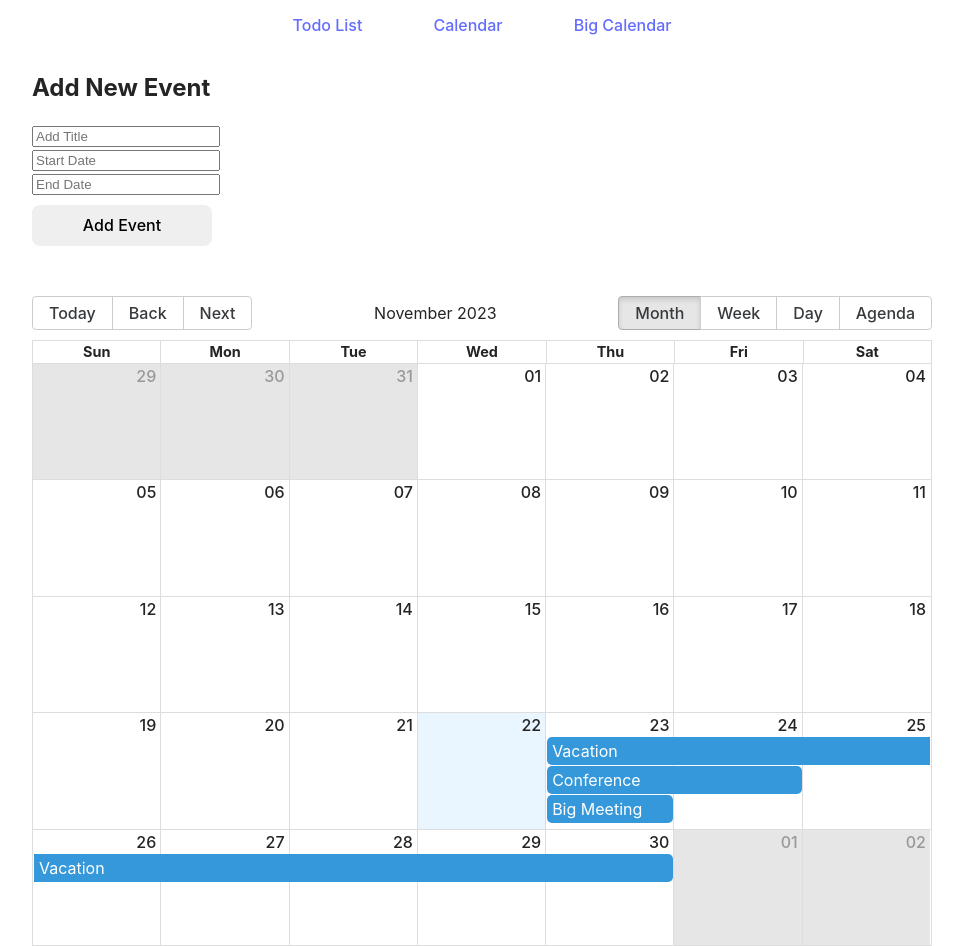
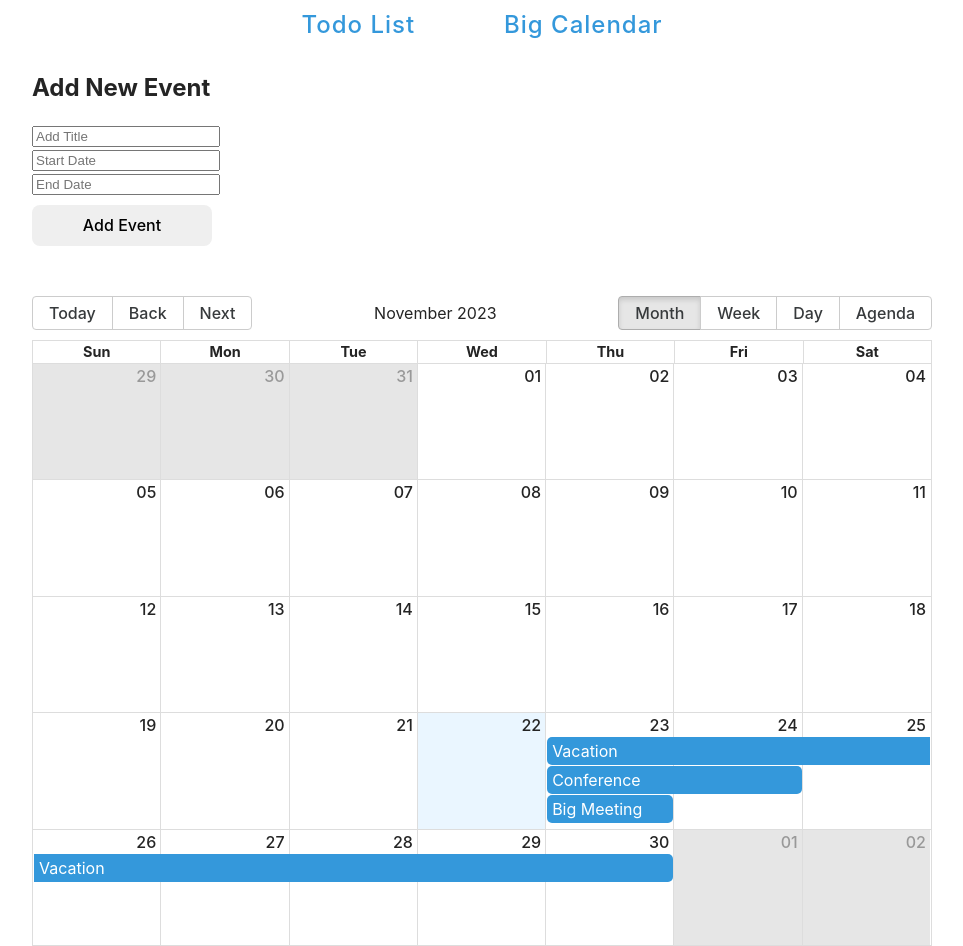
Before and after one commit to Carole-GRD/react-intro, a React (Vite) app: page /big-calendar in a window 1280 px wide. Shown: the whole page, without its empty margins (158-1121 px from the left). Built offline with nearby package versions, Linux system fonts and the light colour scheme.

Commit message:
add function update event (end)

```diff
--- a/src/containers/bigCalendar/BigCalendar.jsx
+++ b/src/containers/bigCalendar/BigCalendar.jsx
@@ -35,7 +35,6 @@ const myEventsList = [
     }
 ]
 
-
 const localizer = dateFnsLocalizer({
     format,
     parse,
@@ -46,20 +45,17 @@ const localizer = dateFnsLocalizer({
 
 const LSKEY = "MyTodoApp";
 
-function BigCalendar(props) {
 
 
+function BigCalendar() {
+
     const [newEvent, setNewEvent] = useState({title: "", start: "", end: ""})
-    // const [allEvents, setAllEvents] = useState(myEventsList)
     const [selectedEvent, setSelectedEvent] = useState(null);
-    const [updatedEvent, setUpdatedEvent] = useState(null);
 
     const [allEvents, setAllEvents] = useState(() => {
         const storedEvents = JSON.parse(
             window.localStorage.getItem(LSKEY + ".events")
         );
-        console.log('myEventsList', myEventsList);
-        console.log('storedEvents', storedEvents);
         return (storedEvents == null || storedEvents.length === 0) ? myEventsList : storedEvents;
     });
 
@@ -68,76 +64,94 @@ function BigCalendar(props) {
 
     // TODO : n'enregistrer dans le localStorage que lorsqu'on quitte la page
     useEffect(() => {
-        // Sauvegarder les todos dans le localStorage à chaque changement
         window.localStorage.setItem(LSKEY + ".events", JSON.stringify(allEvents));
-        console.log(allEvents);
     }, [allEvents])
-
 
 
     function handleAddEvent() {
         setAllEvents([...allEvents, newEvent]);
+        setNewEvent({ title: "", start: "", end: "" });
     }
 
 
-    // ---------------------------------------------
     function handleDeleteEvent(eventTitle) {
-        const updatedEvents = allEvents.filter(event => event.title !== eventTitle);
-        setAllEvents(updatedEvents);
+        const deletedEvents = allEvents.filter(event => event.title !== eventTitle);
+        setAllEvents(deletedEvents);
+        setSelectedEvent(null);
     }
+
     function handleUpdateEvent(eventToUpdate) {
-        console.log('event to update : ', eventToUpdate);
-        setUpdatedEvent(eventToUpdate);
-        // TODO : lancer la fonction handleAddEvent mais la modifier
-        // il faut vérifier si c'est un nouveau event ou si on modifie l'event !!!
-        // TODO : trouver l'index de l'event à modifier et le modifier
-        // const updatedEvents = allEvents.filter(event => event.title !== eventTitle);
-        // setAllEvents(updatedEvents);
+
+        const updatedEvent = allEvents.find(event => event.title === eventToUpdate.title);
+
+        if (updatedEvent) {
+            // si les champs sont vides, garde les valeurs avant modification
+            if (newEvent.title === '') {
+                newEvent.title = eventToUpdate.title;
             }
+            if (newEvent.start === '') {
+                newEvent.start = eventToUpdate.start;
+            }
+            if (newEvent.end === '') {
+                newEvent.end = eventToUpdate.end;
+            }
+            // trouve l'index de l'event dans la liste
+            const index = allEvents.indexOf(updatedEvent);
+            // fais une copie
+            const newEvents = [...allEvents];
+            // modifie l'event de la copie
+            newEvents.splice(index, 1, newEvent);
+            // réactualise l'état de la liste todos
+            setAllEvents(newEvents);
+        }
+        setNewEvent({ title: "", start: "", end: "" });
+        setSelectedEvent(null);
+    }
+
+    // annule la sélection de l'event (si l'utilisateur ne veut pas le modifier, ni le supprimer)
     function handleCancelEvent() {
         setSelectedEvent(null);
-        setUpdatedEvent(null);
     }
 
-    // ---------------------------------------------
 
     return (
         <div className='big-calendar-container'>
-            <h2>{updatedEvent ? 'Update' : 'Add New'} Event</h2>
+            <h2>{selectedEvent ? selectedEvent.title : 'Add New Event'}</h2>
             <div className='add-event'>
                 <input
                     type="text"
-                    placeholder="Add Title"
+                    placeholder={selectedEvent ? selectedEvent.title : "Add Title"}
                     value={newEvent.title}
                     onChange={(e) => setNewEvent({...newEvent, title: e.target.value})}
                 />
                 <DatePicker
                     className="date-picker"
-                    placeholderText="Start Date"
+                    placeholderText={selectedEvent
+                        ? `${new Date(selectedEvent.start).getDate()}/${new Date(selectedEvent.start).getMonth() + 1}/${new Date(selectedEvent.start).getFullYear()}`
+                        : "Start Date"}
                     selected={newEvent.start}
                     onChange={(start) => setNewEvent({...newEvent, start})}
                 />
                 <DatePicker
                     className="date-picker"
-                    placeholderText="End Date"
+                    placeholderText={selectedEvent
+                        ? `${new Date(selectedEvent.end).getDate()}/${new Date(selectedEvent.end).getMonth() + 1}/${new Date(selectedEvent.end).getFullYear()}`
+                        : "End Date"}
                     selected={newEvent.end}
                     onChange={(end) => setNewEvent({...newEvent, end})}
                 />
+                {!selectedEvent ? (
                     <button onClick={handleAddEvent} className='add-event-btn'>
                         Add Event
                     </button>
-            </div>
-
-            {/* ---------------------------------- */}
-            {selectedEvent && (
+                ) : (
                     <div className='selected-event'>
-                    <span>{selectedEvent.title}</span>
                         <button onClick={() => handleUpdateEvent(selectedEvent)}>Update</button>
                         <button onClick={() => handleDeleteEvent(selectedEvent.title)}>Delete</button>
                         <button onClick={handleCancelEvent}>Cancel</button>
                     </div>
                 )}
-            {/* ---------------------------------- */}
+            </div>
 
 
             <Calendar
@@ -146,7 +160,7 @@ function BigCalendar(props) {
                 startAccessor="start"
                 endAccessor="end"
                 className='big-calendar'
-                eventPropGetter={(event) => ({ style: { backgroundColor: '#3498db' } })}
+                eventPropGetter={() => ({ style: { backgroundColor: '#3498db' } })}
                 onSelectEvent={(event) => setSelectedEvent(event)}
             />
         </div>
--- a/src/containers/bigCalendar/bigCalendar.css
+++ b/src/containers/bigCalendar/bigCalendar.css
@@ -28,18 +28,8 @@
 .big-calendar-container .selected-event {
     display: flex;
     gap: 15px;
-    align-items: center;
-    width: fit-content;
-    margin: 15px auto 0;
-    background-color: #3498db;
-    padding: 10px 30px;
-    border-radius: 10px;
-}
+    margin-top: 10px;
 
-.big-calendar-container .selected-event span {
-    color: #fff;
-    font-size: 1.3rem;
-    font-weight: 600;
 }
 
 .big-calendar-container .big-calendar {
--- a/src/containers/navigate/Navigate.jsx
+++ b/src/containers/navigate/Navigate.jsx
@@ -7,17 +7,17 @@ function Navigate() {
         <div className='navigate'>
             <ul>
                 <li>
-                    <Link to="/">
+                    <Link to="/" className="nav-link">
                         Todo List
                     </Link>
                 </li>
-                <li>
-                    <Link to="/calendar">
+                {/* <li>
+                    <Link to="/calendar" className="nav-link">
                         Calendar
                     </Link>
-                </li>
+                </li> */}
                 <li>
-                    <Link to="/big-calendar">
+                    <Link to="/big-calendar" className="nav-link">
                         Big Calendar
                     </Link>
                 </li>
--- a/src/containers/navigate/navigate.css
+++ b/src/containers/navigate/navigate.css
@@ -2,14 +2,47 @@
 .navigate {
     display: flex;
     align-items: center;
-    height: 50px;
+    height: 100px;
 }
 
 .navigate ul {
     padding: 0;
     display: flex;
-    justify-content: space-around;
-    width: 50%;
-    margin: 0 auto;
+    flex-direction: column;
+    align-items: center;
+    width: 90%;
+    margin: auto;
     list-style-type: none;
 }
+
+.navigate ul li a.nav-link {
+    color: #3498db;
+    font-size: 1.2rem;
+    margin-top: 20px;
+}
+
+@media only screen and (min-width: 400px) {
+    .navigate {
+        height: 50px;
+    }
+    .navigate ul {
+        flex-direction: row;
+        justify-content: space-around;
+        width: 60%;
+    }
+    .navigate ul li a.nav-link {
+        font-size: 1.2rem;
+        letter-spacing: .5px;
+    }
+}
+
+@media only screen and (min-width: 800px) {
+
+    .navigate ul {
+        width: 50%;
+    }
+    .navigate ul li a.nav-link {
+        font-size: 1.5rem;
+        letter-spacing: 1px;
+    }
+}
```
Also changed, not shown: src/routes/routes.jsx (+4 -4 lines). Lines whose indentation alone changed are shown as unchanged.
